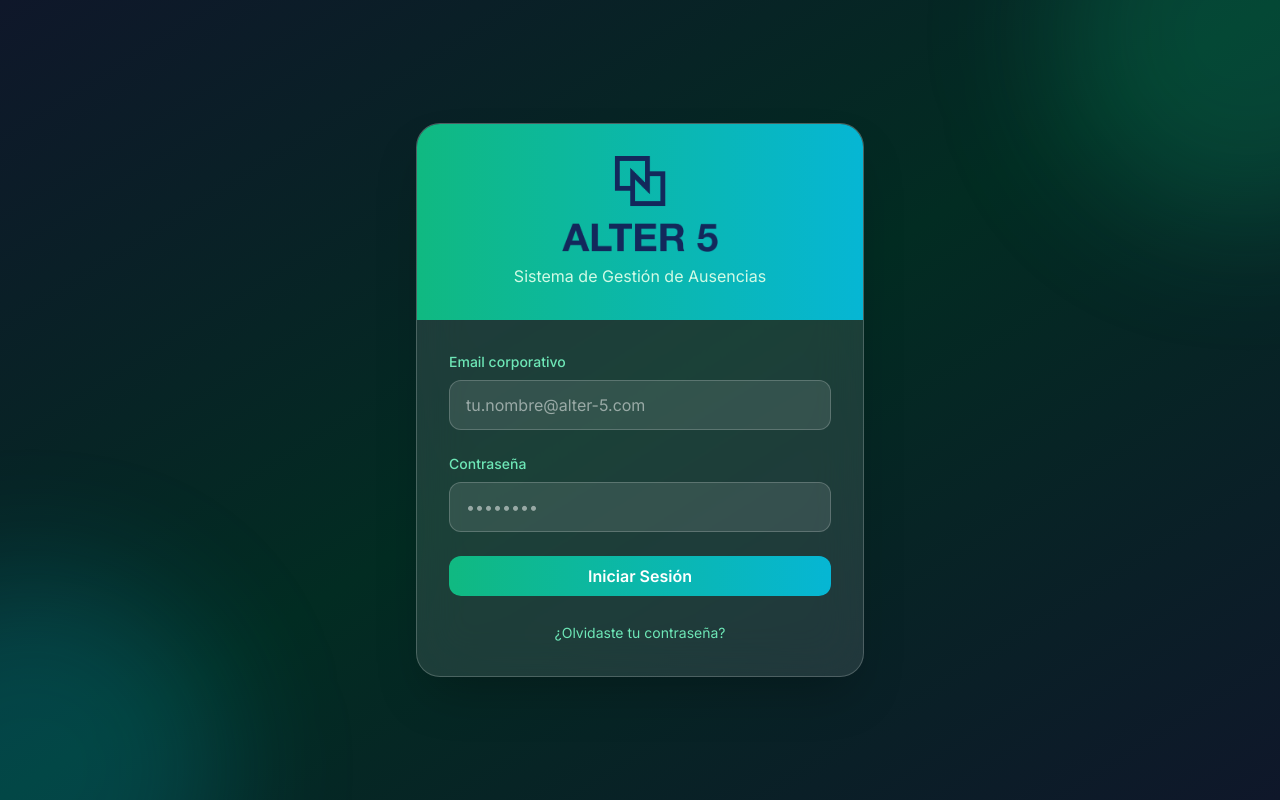
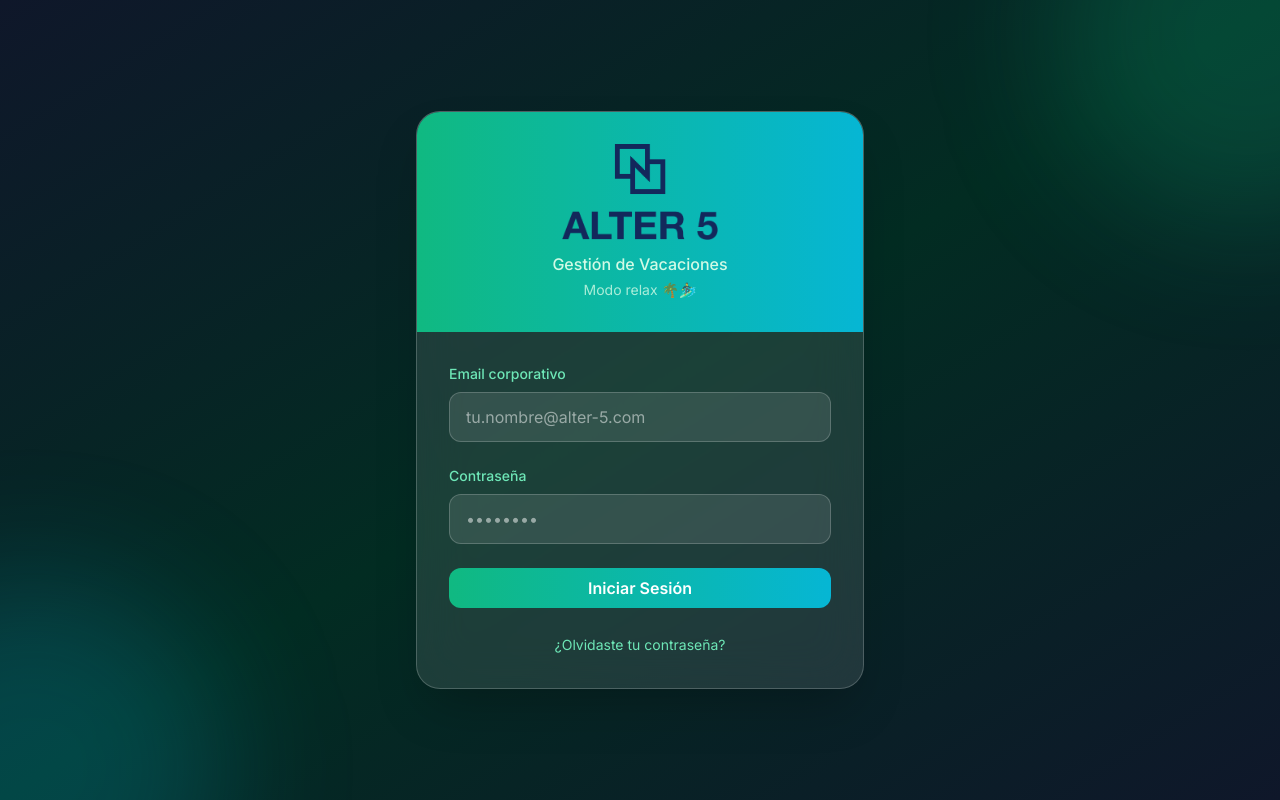
Before and after one commit to JavierJavierJavierJavier/vacationhub-pro, a React (Vite) app: page /login in a window 1280 px wide. Built offline with nearby package versions, Linux system fonts and the light colour scheme.

Commit message:
Update login tagline to vacation theme

```diff
--- a/src/pages/Login.tsx
+++ b/src/pages/Login.tsx
@@ -46,7 +46,8 @@ export default function LoginPage() {
               alt="Alter5"
               className="h-24 mx-auto mb-3 object-contain"
             />
-            <p className="text-emerald-100">Sistema de Gestión de Ausencias</p>
+            <p className="text-emerald-100 font-medium">Gestión de Vacaciones</p>
+            <p className="text-emerald-100/80 text-sm mt-1">Modo relax 🌴🏄‍♂️</p>
           </div>
 
           {/* Form */}
```
